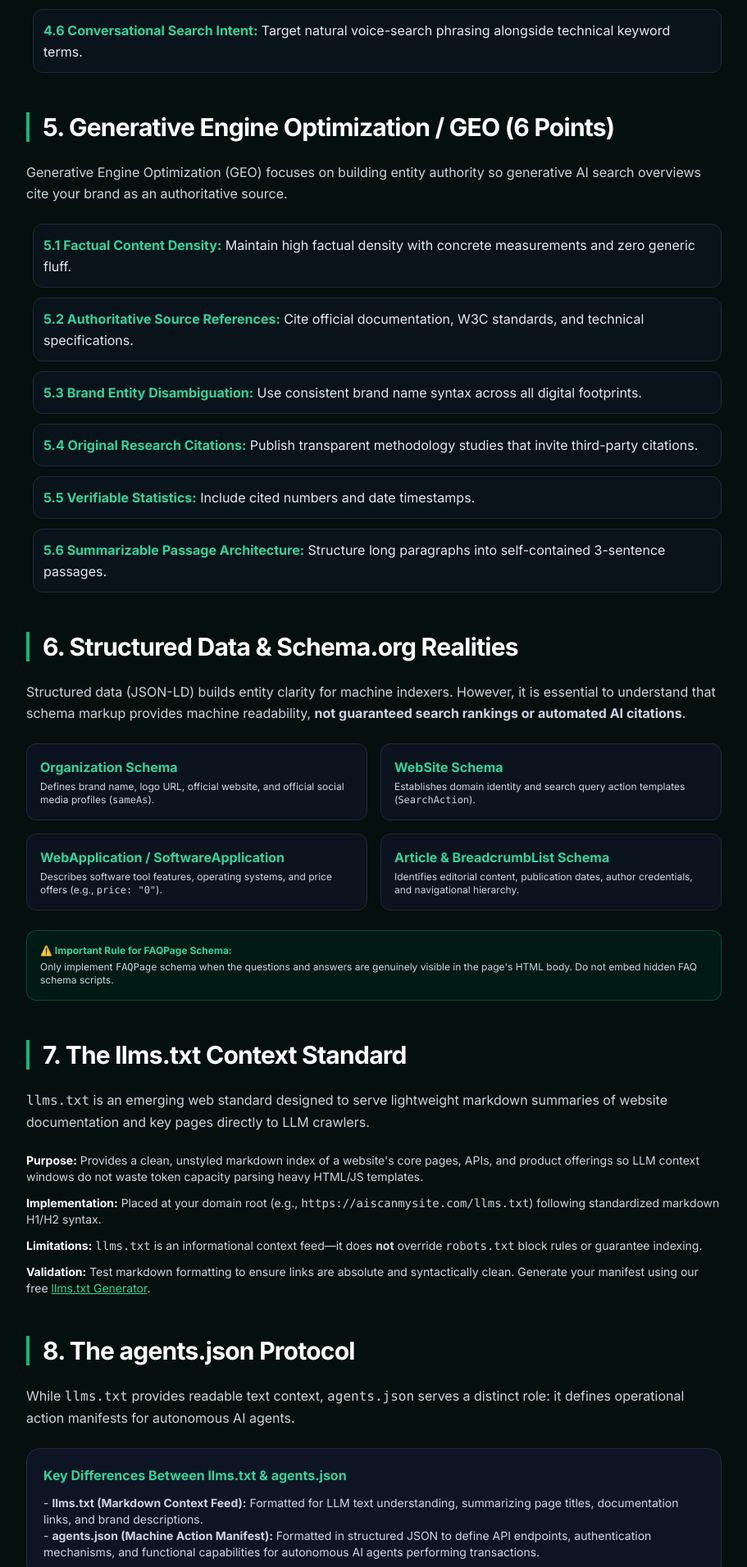
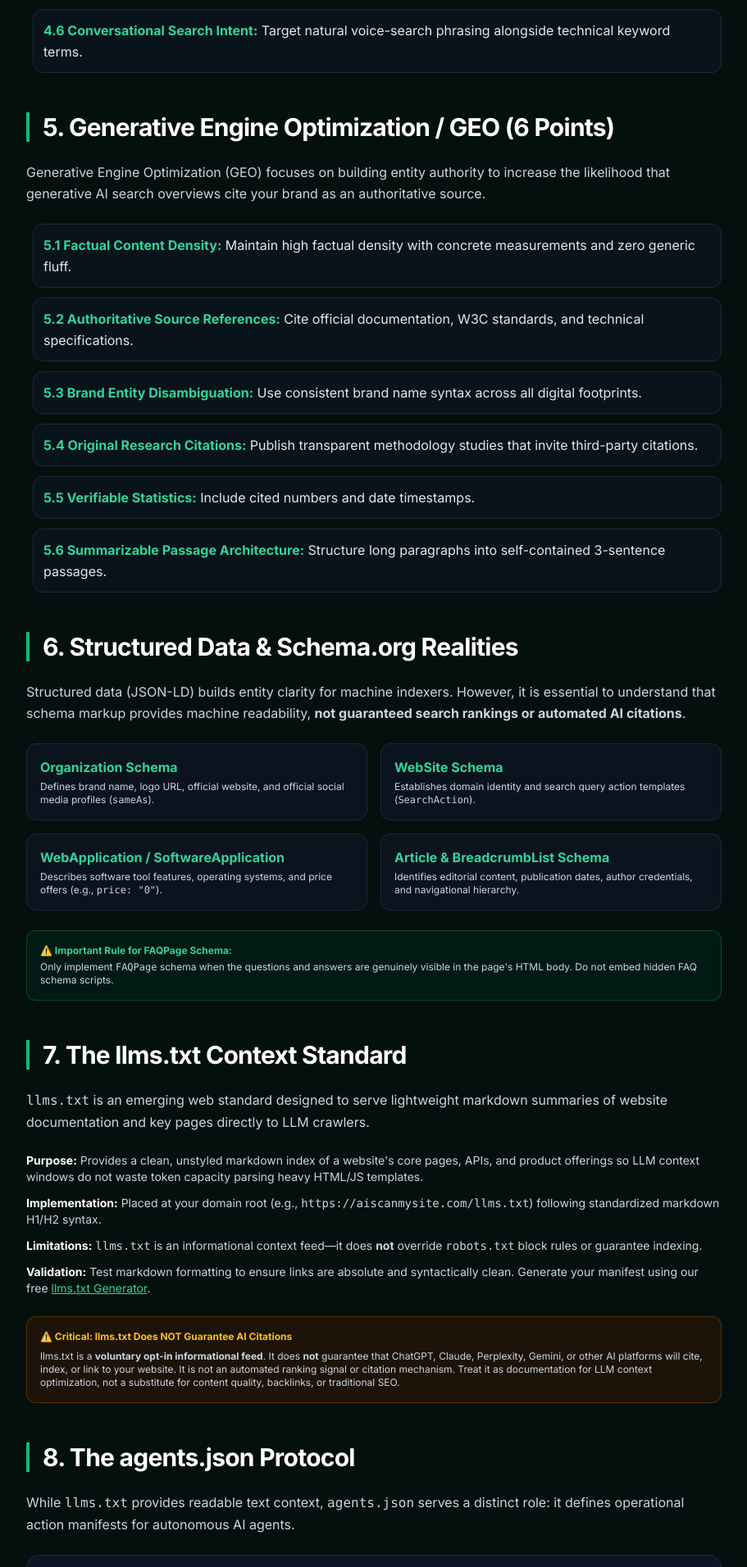
Before and after one commit to ecommatrix1/ai-scan-my-site, a Next.js app: page /blog/ai-seo-audit-checklist in a window 1280 px wide. Shown: the part 4819-6731 px from the top of the page at 82% size, without its empty margins (184-1095 px from the left). Built offline with nearby package versions, Linux system fonts and the light colour scheme.

Commit message:
fix(content-qa): apply GEO causation phrasing and llms.txt citation disclaimer edits

```diff
--- a/app/blog/ai-seo-audit-checklist/page.tsx
+++ b/app/blog/ai-seo-audit-checklist/page.tsx
@@ -358,7 +358,7 @@ export default function AISEOAuditChecklistArticle() {
               5. Generative Engine Optimization / GEO (6 Points)
             </h2>
             <p>
-              Generative Engine Optimization (GEO) focuses on building entity authority so generative AI search overviews cite your brand as an authoritative source.
+              Generative Engine Optimization (GEO) focuses on building entity authority to increase the likelihood that generative AI search overviews cite your brand as an authoritative source.
             </p>
             <ul className="space-y-3 font-normal text-slate-200 pl-2">
               <li className="p-3 rounded-xl bg-slate-900/50 border border-slate-800">
@@ -439,6 +439,13 @@ export default function AISEOAuditChecklistArticle() {
               <li><strong className="text-white">Limitations:</strong> <code>llms.txt</code> is an informational context feed—it does <strong>not</strong> override <code>robots.txt</code> block rules or guarantee indexing.</li>
               <li><strong className="text-white">Validation:</strong> Test markdown formatting to ensure links are absolute and syntactically clean. Generate your manifest using our free <Link href="/llms-txt-generator" className="text-emerald-400 underline">llms.txt Generator</Link>.</li>
             </ul>
+
+            <div className="p-4 rounded-xl bg-amber-950/40 border border-amber-600/30 text-xs text-slate-300 mb-6">
+              <strong className="text-amber-400 font-bold block mb-2">⚠️ Critical: llms.txt Does NOT Guarantee AI Citations</strong>
+              <p>
+                llms.txt is a <strong>voluntary opt-in informational feed</strong>. It does <strong>not</strong> guarantee that ChatGPT, Claude, Perplexity, Gemini, or other AI platforms will cite, index, or link to your website. It is not an automated ranking signal or citation mechanism. Treat it as documentation for LLM context optimization, not a substitute for content quality, backlinks, or traditional SEO.
+              </p>
+            </div>
           </section>
 
           {/* SECTION 8: AGENTS.JSON PROTOCOL */}
```
